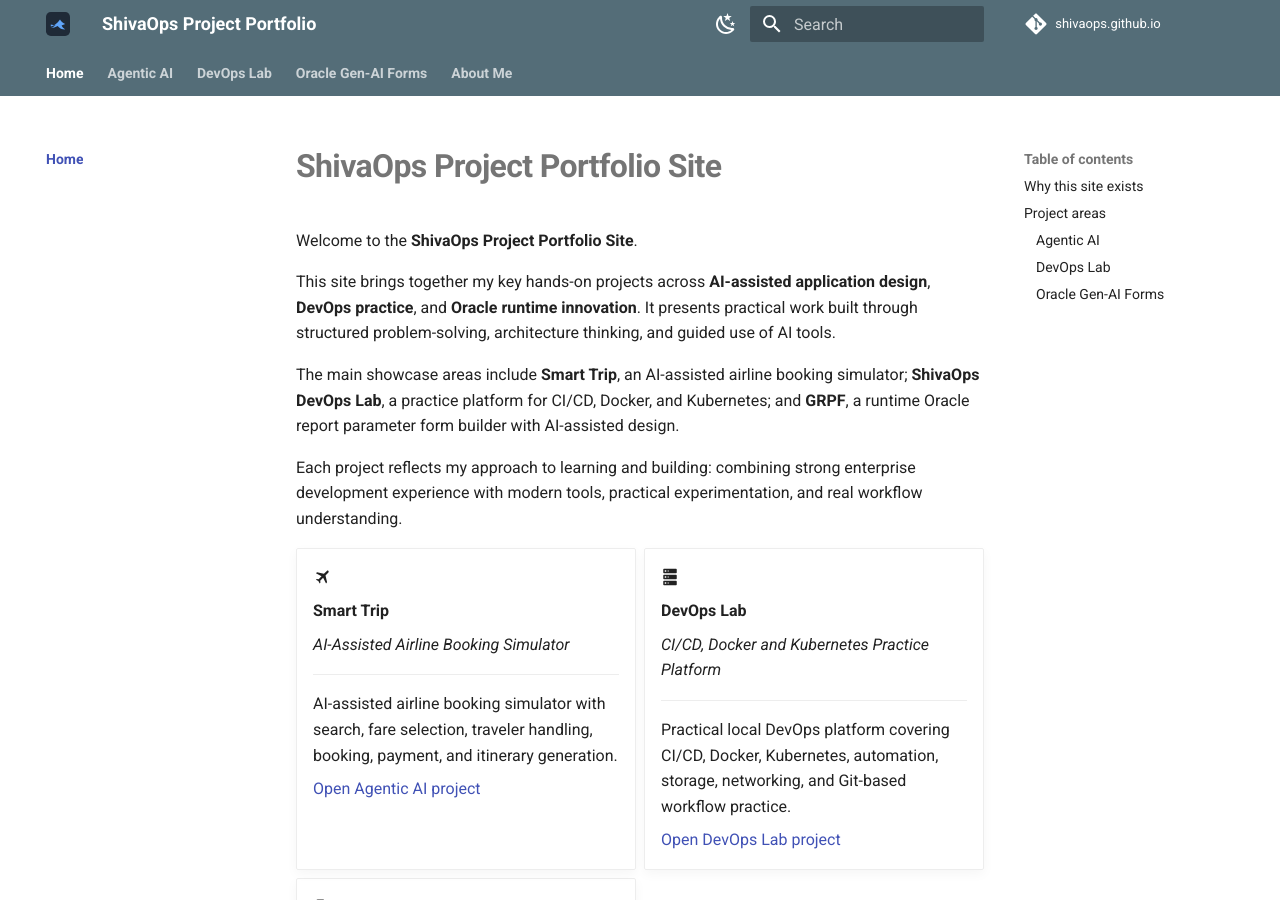
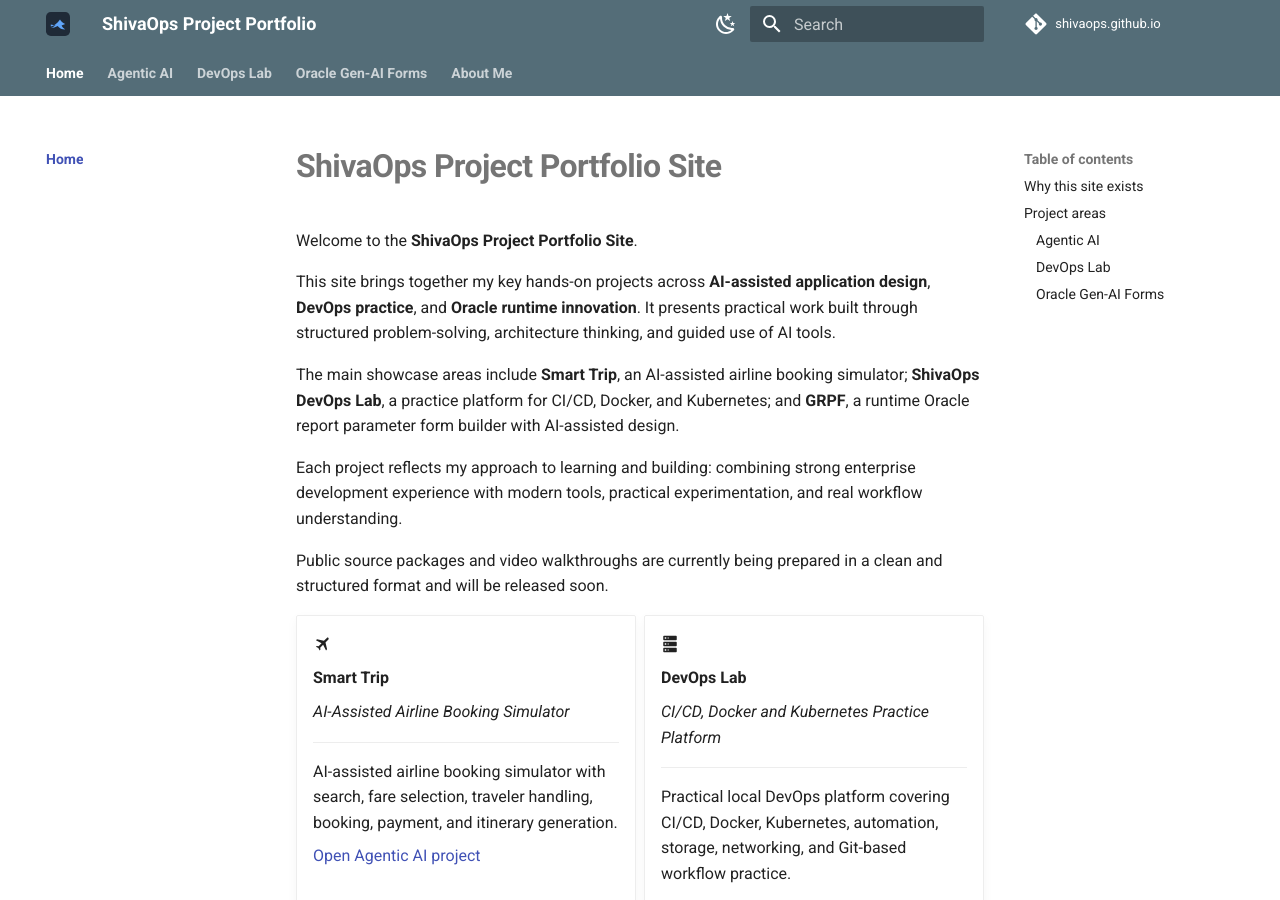
Before and after one commit to shivaops/shivaops.github.io, an MkDocs documentation site: the page built from docs/index.md, in a window 1280 px wide and 900 px high. Built offline with MkDocs 1.6.1 and Material for MkDocs 9.7.7, drawn with Linux system fonts in a browser that asks for light colours; comment, search, counter and statistics services are not loaded.

Commit message:
Update index.md

```diff
--- a/docs/index.md
+++ b/docs/index.md
@@ -7,6 +7,8 @@ This site brings together my key hands-on projects across **AI-assisted applicat
 The main showcase areas include **Smart Trip**, an AI-assisted airline booking simulator; **ShivaOps DevOps Lab**, a practice platform for CI/CD, Docker, and Kubernetes; and **GRPF**, a runtime Oracle report parameter form builder with AI-assisted design.
 
 Each project reflects my approach to learning and building: combining strong enterprise development experience with modern tools, practical experimentation, and real workflow understanding.
+
+Public source packages and video walkthroughs are currently being prepared in a clean and structured format and will be released soon.
 
 <div class="grid cards" markdown>
 
```
Also changed, not shown: 1 other file.
